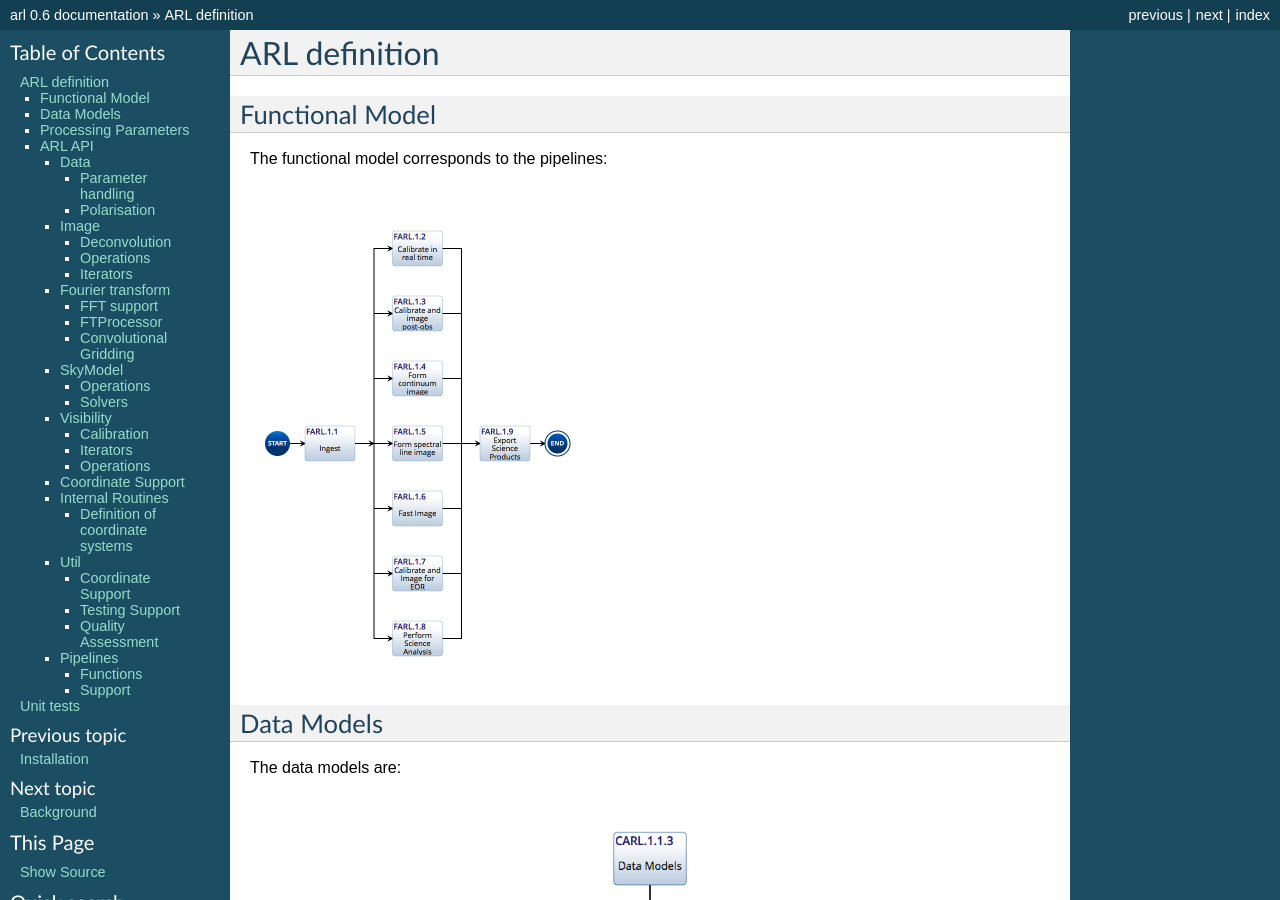
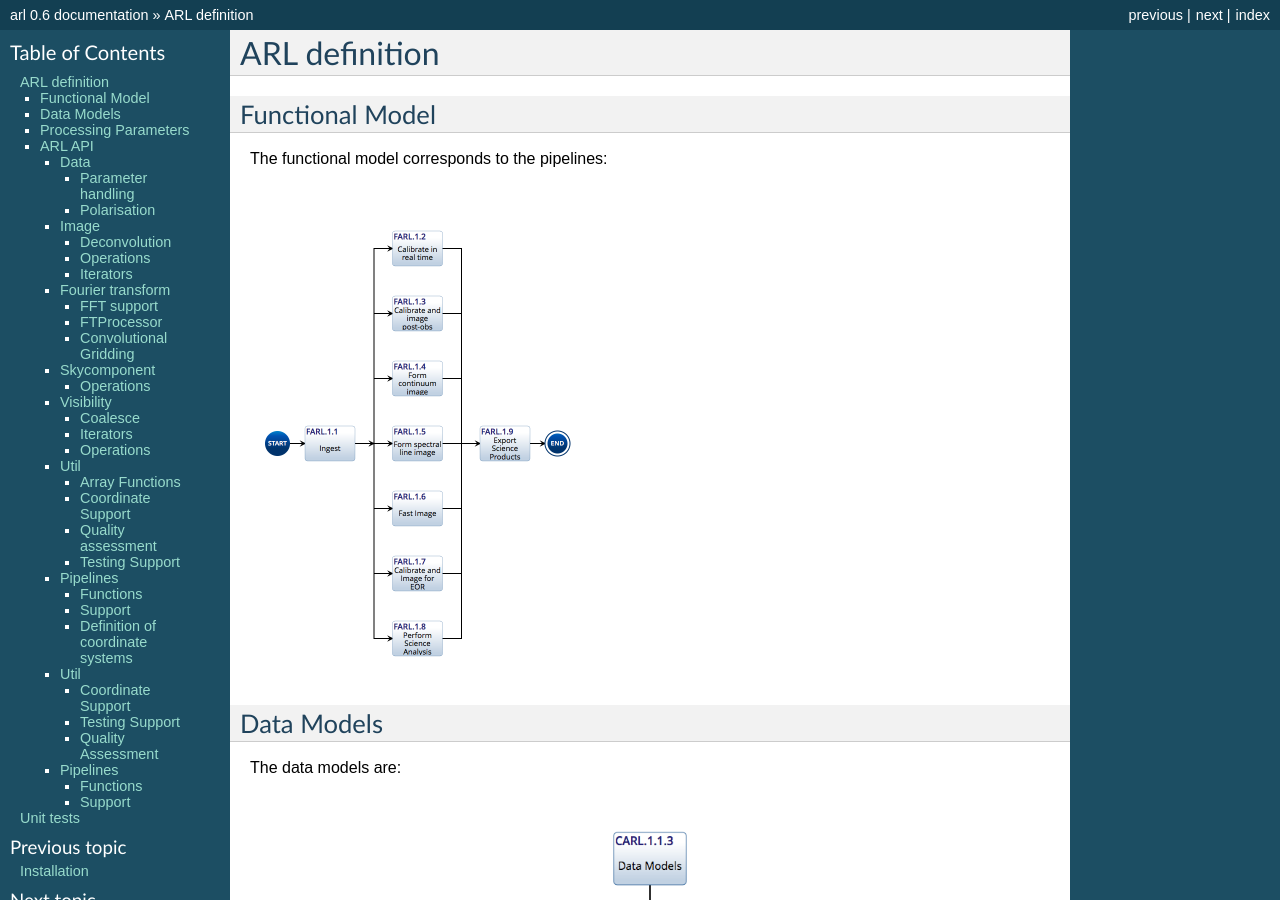
Before and after one commit to SKA-ScienceDataProcessor/algorithm-reference-library, a Sphinx documentation site: the page built from docs/ARL_definition.rst, in a window 1280 px wide and 900 px high. Built offline with Sphinx 7.4.7, drawn with Linux system fonts in a browser that asks for light colours; pages that are not in the unit, such as notebooks, are missing from menus; some of the changed text lies outside the part shown.

Commit message:
Fix some doc omissions/changes
Also add peeling notebook

```diff
--- a/docs/ARL_definition.rst
+++ b/docs/ARL_definition.rst
@@ -144,28 +144,22 @@
 .. automodule:: arl.fourier_transforms.convolutional_gridding
    :members:
 
-SkyModel
---------
+Skycomponent
+------------
 
 Operations
 ++++++++++
 
-.. automodule:: arl.skymodel.operations
-   :members:
-
-Solvers
-+++++++
-
-.. automodule:: arl.skymodel.solvers
+.. automodule:: arl.skycomponent.operations
    :members:
 
 Visibility
 ----------
 
-Calibration
-+++++++++++
+Coalesce
+++++++++
 
-.. automodule:: arl.visibility.calibration
+.. automodule:: arl.visibility.coalesce
    :members:
 
 Iterators
@@ -180,15 +174,51 @@
 .. automodule:: arl.visibility.operations
    :members:
 
+Util
+----
+
+Array Functions
++++++++++++++++
+
+.. automodule:: arl.util.array_functions
+   :members:
+
 Coordinate Support
-------------------
+++++++++++++++++++
+
+.. automodule:: arl.util.coordinate_support
+   :members:
+
+Quality assessment
+++++++++++++++++++
+
+.. automodule:: arl.util.quality_assessment
+   :members:
 
 
-Internal Routines
------------------
+Testing Support
++++++++++++++++
 
-.. automodule:: arl.core.c
+.. automodule:: arl.util.testing_support
    :members:
+
+Pipelines
+---------
+
+Functions
++++++++++
+
+.. automodule:: arl.pipelines.functions
+   :members:
+
+Support
++++++++
+
+.. automodule:: arl.pipelines.support
+   :members:
+
+
+
 
 Definition of coordinate systems
 ++++++++++++++++++++++++++++++++
```
Also changed, not shown: 1 other file.
